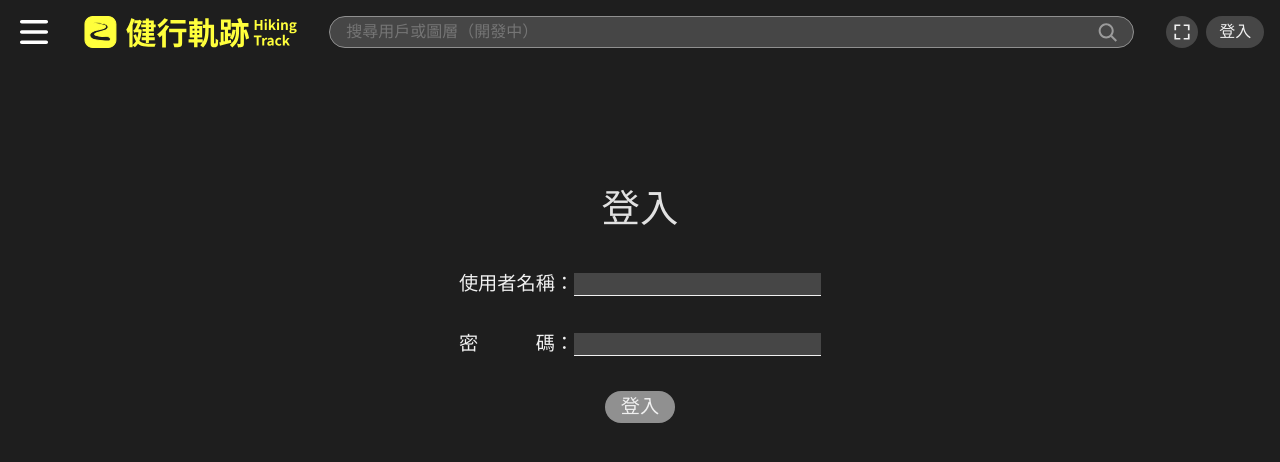
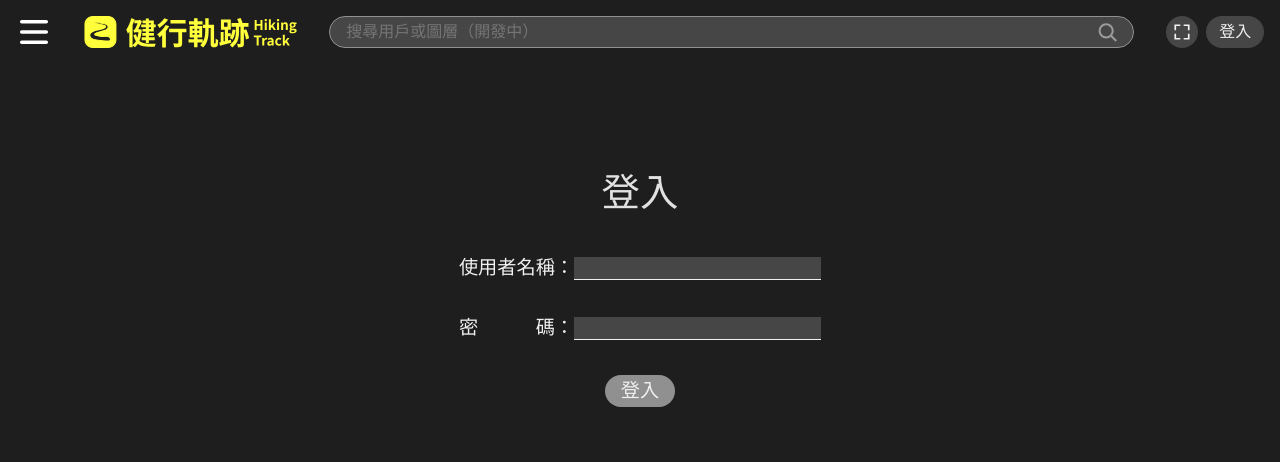
Before and after one commit to CharlieWuuu/hiking_map, a React (Vite) app in the folder hiking_map_frontend/: page /edit in a window 1280 px wide. Shown: the top 462 px of the page. Built offline with nearby package versions, Linux system fonts and the light colour scheme; no server answers.

Commit message:
[fix] 調整 navbar 位置、測試 svh

```diff
--- a/hiking_map_frontend/src/App.module.scss
+++ b/hiking_map_frontend/src/App.module.scss
@@ -21,7 +21,7 @@
     }
     .HundredVH {
         max-height: calc(100svh - var(--navbar_outer_height));
-        padding: 1rem;
+        padding: 0 1rem 1rem 1rem;
     }
 
     main {
--- a/hiking_map_frontend/src/components/Navbar/Navbar.module.scss
+++ b/hiking_map_frontend/src/components/Navbar/Navbar.module.scss
@@ -11,6 +11,7 @@
     gap: 2rem;
     padding: 1rem;
     position: fixed;
+    top: 0;
     z-index: 100;
     background-color: colors.$background;
 
--- a/hiking_map_frontend/src/components/Panel/Panel.scss
+++ b/hiking_map_frontend/src/components/Panel/Panel.scss
@@ -16,7 +16,7 @@
     position: relative;
     min-height: 70%;
     height: fit-content;
-    max-height: calc(100vh - var(--navbar_outer_height) - 2rem);
+    max-height: calc(100svh - var(--navbar_outer_height) - 1rem);
     &.Panel_detail {
         min-height: auto;
     }
--- a/hiking_map_frontend/src/pages/Data_User.module.scss
+++ b/hiking_map_frontend/src/pages/Data_User.module.scss
@@ -6,7 +6,7 @@
 .Data_User {
     @include mixins.flex_center;
     width: 100%;
-    height: calc(100vh - var(--navbar_outer_height) - 2rem);
+    height: calc(100svh - var(--navbar_outer_height) - 1rem);
     position: relative;
 
     .leftPanelContainer,
```
